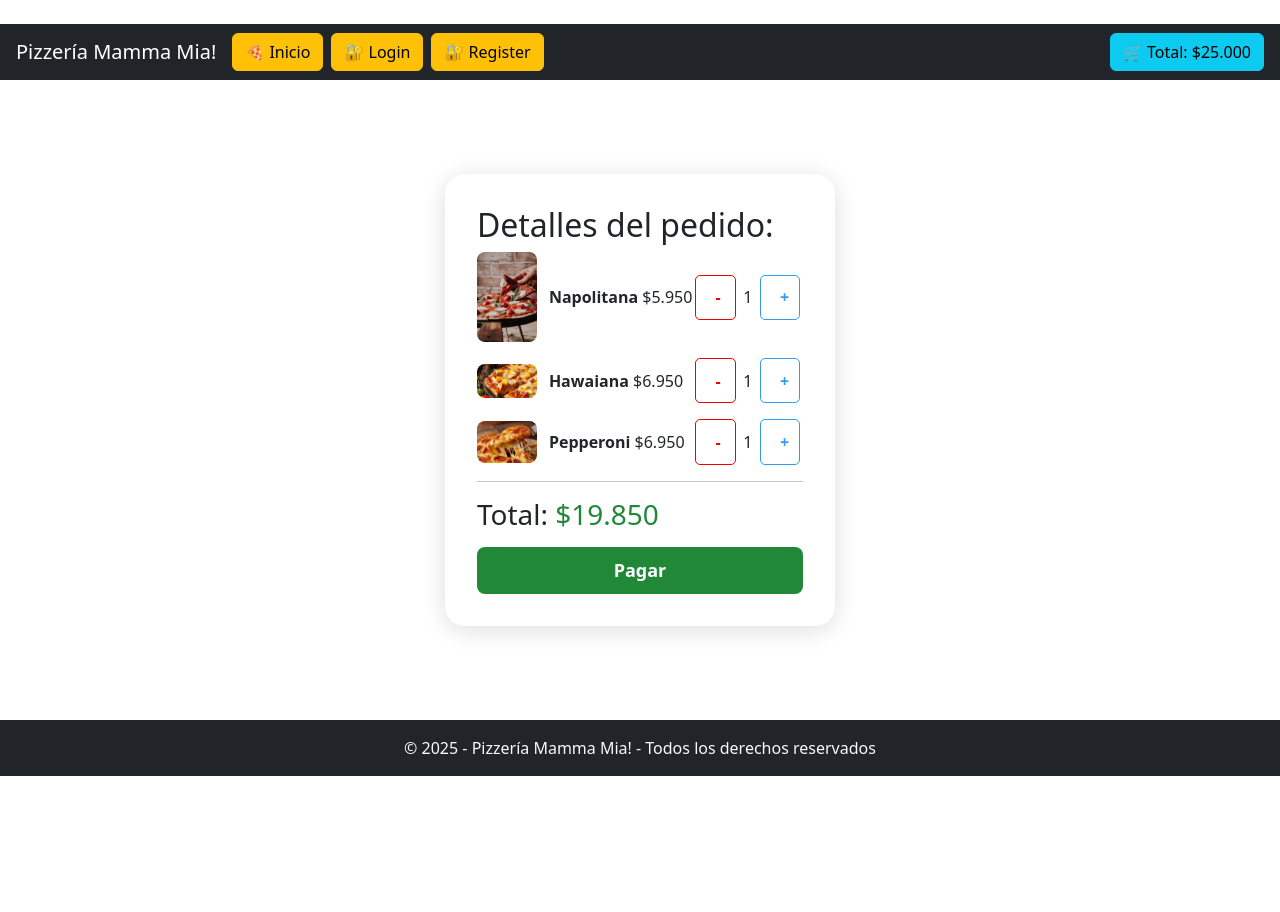
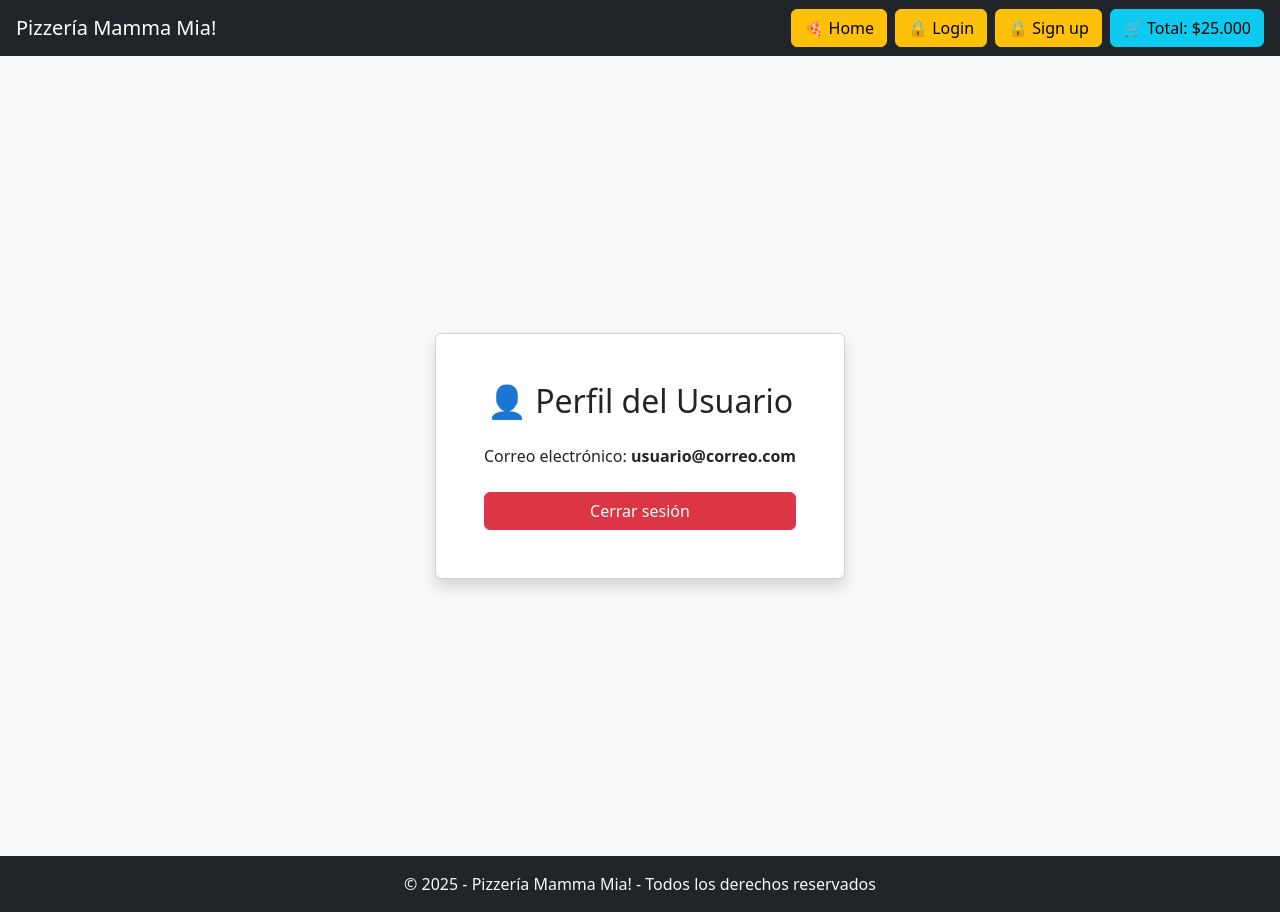
Before and after one commit to D-Rivas/pizzeria-react, a React (Vite) app: page /profile in a window 1280 px wide. Before the commit the page ends 800 px from the top, so only its background shows below. Built offline with nearby package versions, Linux system fonts and the light colour scheme.

Commit message:
Primer commit: proyecto Pizzería Mamma Mia

```diff
--- a/package.json
+++ b/package.json
@@ -12,7 +12,8 @@
   "dependencies": {
     "bootstrap": "^5.3.7",
     "react": "^19.1.0",
-    "react-dom": "^19.1.0"
+    "react-dom": "^19.1.0",
+    "react-router-dom": "^7.7.1"
   },
   "devDependencies": {
     "@eslint/js": "^9.25.0",
--- a/src/App.jsx
+++ b/src/App.jsx
@@ -1,30 +1,29 @@
-import React, { useState } from 'react';
-import Navbar from './components/Navbar';
-import Footer from './components/Footer';
-// import Home from './components/Home';
-import LoginPage from './components/LoginPage';
-import RegisterPage from './components/RegisterPage';
-import Cart from './components/Cart';
+import { BrowserRouter as Router, Routes, Route } from "react-router-dom";
+import Navbar from "./components/Navbar";
+import Footer from "./components/Footer";
+import Home from "./pages/Home";
+import Login from "./pages/Login";
+import Register from "./pages/Register";
+import Cart from "./pages/Cart";
+import Pizza from "./pages/Pizza";
+import Profile from "./pages/Profile";
+import NotFound from "./pages/NotFound";
 
 function App() {
-  // const [page, setPage] = useState('home');
-
-  // let content;
-  // if (page === 'login') {
-  //   content = <LoginPage />;
-  // } else if (page === 'register') {
-  //   content = <RegisterPage />;
-  // } else {
-  //   content = <Home />;
-  // }
-
   return (
-    <>
+    <Router>
       <Navbar />
-       {/* <Home /> */}
-      <Cart />
+      <Routes>
+        <Route path="/" element={<Home />} />
+        <Route path="/login" element={<Login />} />
+        <Route path="/register" element={<Register />} />
+        <Route path="/cart" element={<Cart />} />
+        <Route path="/pizza/:id" element={<Pizza />} />
+        <Route path="/profile" element={<Profile />} />
+        <Route path="*" element={<NotFound />} />
+      </Routes>
       <Footer />
-    </>
+    </Router>
   );
 }
 
--- a/src/components/CardPizza.jsx
+++ b/src/components/CardPizza.jsx
@@ -1,9 +1,15 @@
 import React from "react";
+import { Link } from "react-router-dom";
 
-export default function CardPizza({ name, price, ingredients, img }) {
+export default function CardPizza({ id, name, price, ingredients, img }) {
   return (
     <div className="card col-md-4 m-3 p-0" style={{ maxWidth: 320 }}>
-      <img src={img} className="card-img-top" alt={name} style={{ height: 170, objectFit: "cover" }} />
+      <img
+        src={img}
+        className="card-img-top"
+        alt={name}
+        style={{ height: 170, objectFit: "cover" }}
+      />
       <div className="card-body">
         <h5 className="card-title">{name}</h5>
         <p className="card-text mb-1"><strong>Ingredientes:</strong></p>
@@ -11,6 +17,15 @@ export default function CardPizza({ name, price, ingredients, img }) {
           {ingredients.map((ing, i) => <li key={i}>{ing}</li>)}
         </ul>
         <p><strong>Precio:</strong> ${price.toLocaleString("es-CL")}</p>
+
+        <div className="d-flex justify-content-between mt-2">
+          <Link to={`/pizza/${id}`} className="btn btn-primary">
+            Ver más
+          </Link>
+          <button className="btn btn-success">
+            Añadir al carrito
+          </button>
+        </div>
       </div>
     </div>
   );
--- a/src/components/Navbar.jsx
+++ b/src/components/Navbar.jsx
@@ -1,27 +1,15 @@
+import { Link } from "react-router-dom";
+
 export default function Navbar() {
-  const token = false; // Cambia para simular usuario logueado
-  const total = 25000;
-
   return (
-    <nav className="navbar navbar-dark bg-dark px-3 w-100" style={{ width: "100vw", margin: 0, borderRadius: 0 }}>
+    <nav className="navbar navbar-dark bg-dark px-3">
       <span className="navbar-brand">Pizzería Mamma Mia!</span>
-      <div className="d-flex align-items-center">
-        <button className="btn btn-warning me-2">🍕 Inicio</button>
-        {token ? (
-          <>
-            <button className="btn btn-warning me-2">🔓 Profile</button>
-            <button className="btn btn-warning">🔒 logout</button>
-          </>
-        ) : (
-          <>
-            <button className="btn btn-warning me-2">🔐 Login</button>
-            <button className="btn btn-warning">🔐 Register</button>
-          </>
-        )}
+      <div className="d-flex gap-2">
+        <Link to="/" className="btn btn-warning">🍕 Home</Link>
+        <Link to="/login" className="btn btn-warning">🔒 Login</Link>
+        <Link to="/register" className="btn btn-warning">🔒 Sign up</Link>
+        <Link to="/cart" className="btn btn-info">🛒 Total: $25.000</Link>
       </div>
-      <button className="btn btn-info ms-auto">
-        🛒 Total: ${total.toLocaleString('es-CL')}
-      </button>
     </nav>
   );
 }
--- /dev/null
+++ b/src/pages/Home.jsx
@@ -0,0 +1,39 @@
+
+import { useEffect, useState } from "react";
+import CardPizza from "../components/CardPizza";
+
+export default function Home() {
+  const [pizzas, setPizzas] = useState([]);
+
+  useEffect(() => {
+    const obtenerPizzas = async () => {
+      try {
+        const respuesta = await fetch("http://localhost:5000/api/pizzas");
+        const data = await respuesta.json();
+        setPizzas(data);
+      } catch (error) {
+        console.error("Error al cargar pizzas:", error);
+      }
+    };
+
+    obtenerPizzas();
+  }, []);
+
+  return (
+    <main className="container my-5">
+      <h2>Pizzas</h2>
+      <div className="row">
+        {pizzas.map((pizza) => (
+          <CardPizza
+            key={pizza.id}
+            id={pizza.id}
+            name={pizza.name}
+            price={pizza.price}
+            ingredients={pizza.ingredients}
+            img={pizza.img}
+          />
+        ))}
+      </div>
+    </main>
+  );
+}
--- /dev/null
+++ b/src/pages/NotFound.jsx
@@ -0,0 +1,20 @@
+import { Link } from "react-router-dom";
+
+export default function NotFound() {
+  return (
+    <div
+      className="d-flex flex-column justify-content-center align-items-center text-center vh-100"
+      style={{ backgroundColor: "#fffbe6" }}
+    >
+      <h1 className="display-1 fw-bold text-danger">404</h1>
+      <h2 className="mb-3">¡Página no encontrada! 😱</h2>
+      <p className="mb-4" style={{ maxWidth: "500px" }}>
+        ¡Ups! La pizza que buscas se quemó en el horno 🔥🍕<br />
+        O tal vez fue devorada por un repartidor hambriento 🚴‍♂️💨
+      </p>
+      <Link to="/" className="btn btn-warning btn-lg shadow">
+        🔙 Volver al inicio
+      </Link>
+    </div>
+  );
+}
--- /dev/null
+++ b/src/pages/Pizza.jsx
@@ -0,0 +1,56 @@
+import { useEffect, useState } from "react";
+import { useParams } from "react-router-dom";
+
+export default function Pizza() {
+  const { id } = useParams();
+  const [pizza, setPizza] = useState(null);
+  const [loading, setLoading] = useState(true);
+
+  useEffect(() => {
+    const obtenerPizza = async () => {
+      try {
+        const respuesta = await fetch(`http://localhost:5000/api/pizzas/${id}`);
+        if (!respuesta.ok) throw new Error("Pizza no encontrada");
+        const data = await respuesta.json();
+        setPizza(data);
+      } catch (error) {
+        console.error("Error al cargar pizza:", error);
+      } finally {
+        setLoading(false);
+      }
+    };
+
+    obtenerPizza();
+  }, [id]);
+
+  if (loading) return <p className="text-center mt-5">Cargando pizza...</p>;
+
+  if (!pizza)
+    return <p className="text-center mt-5 text-danger">Pizza no encontrada</p>;
+
+  return (
+    <main className="container my-5">
+      <div className="card mx-auto" style={{ maxWidth: 500 }}>
+        <img
+          src={pizza.img}
+          className="card-img-top"
+          alt={pizza.name}
+          style={{ height: 250, objectFit: "cover" }}
+        />
+        <div className="card-body">
+          <h3 className="card-title">{pizza.name}</h3>
+          <p className="card-text">{pizza.desc}</p>
+          <h5>Ingredientes:</h5>
+          <ul>
+            {pizza.ingredients.map((ing, i) => (
+              <li key={i}>{ing}</li>
+            ))}
+          </ul>
+          <h4 className="mt-3 text-success">
+            Precio: ${pizza.price.toLocaleString("es-CL")}
+          </h4>
+        </div>
+      </div>
+    </main>
+  );
+}
--- /dev/null
+++ b/src/pages/Profile.jsx
@@ -0,0 +1,27 @@
+import { useNavigate } from "react-router-dom";
+
+const Profile = () => {
+  const userEmail = "usuario@correo.com";
+  const navigate = useNavigate();
+
+  const handleLogout = () => {
+    alert("Sesión cerrada ✅");
+    navigate("/login");
+  };
+
+  return (
+    <div className="d-flex justify-content-center align-items-center vh-100 bg-light">
+      <div className="card text-center shadow p-5" style={{ maxWidth: "500px" }}>
+        <h2 className="mb-4">👤 Perfil del Usuario</h2>
+        <p className="mb-3">
+          Correo electrónico: <strong>{userEmail}</strong>
+        </p>
+        <button className="btn btn-danger mt-2" onClick={handleLogout}>
+          Cerrar sesión
+        </button>
+      </div>
+    </div>
+  );
+};
+
+export default Profile;
```
Also changed, not shown: src/components/Home.jsx (deleted, +0 -21 lines), src/pages/Cart.jsx (renamed from src/components/Cart.jsx), src/pages/Login.jsx (renamed from src/components/LoginPage.jsx), src/pages/Register.jsx (renamed from src/components/RegisterPage.jsx), 1 other file (tests, documents, lock files or other folders).
